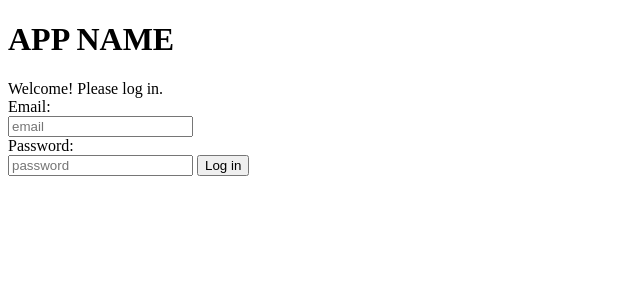
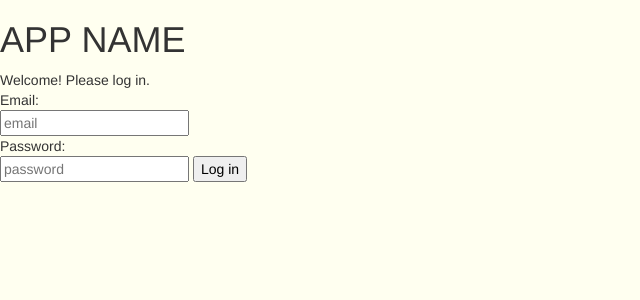
Before and after one commit to coderay1100/dbga, a PHP site: page / in a window 1280 px wide. Shown: the top 300 px of the page, without its empty margins (0-640 px from the left). Run offline with PHP 8.4, Linux system fonts and the light colour scheme.

Commit message:
Apply styles to login page

```diff
--- a/index.php
+++ b/index.php
@@ -35,6 +35,16 @@ if (falselogin()) {
 	<head>
 		<meta charset="utf-8">
 		<title>TITLE</title>
+		<link rel="stylesheet" href="css/bootstrap.min.css">
+		<style>
+		body {
+			background-color: #fffff0;
+		}
+
+		#header {
+			height: 240px;
+		}
+		</style>
 	</head>
 	<body>
 		<h1>APP NAME</h1>
@@ -46,5 +56,8 @@ if (falselogin()) {
 		else
 			echo "<a href='logout.php'>Log out</a>";
 		?>
+
+		<script src="js/jquery.js"></script>
+		<script src="js/bootstrap.min.js"></script>
 	</body>
 </html>
```
